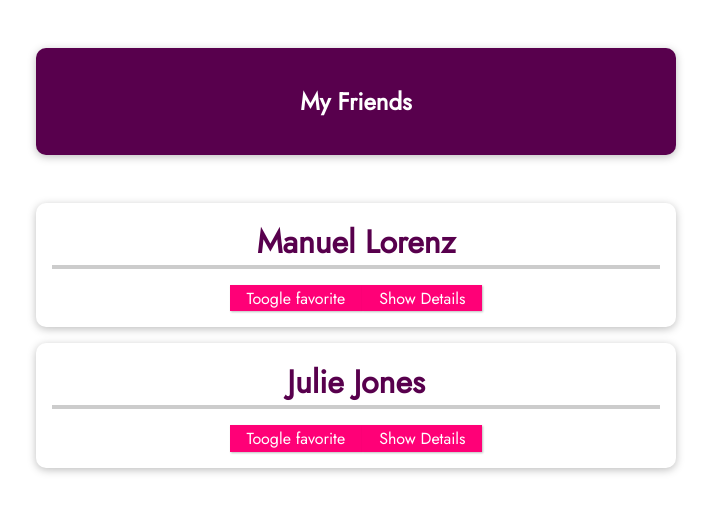
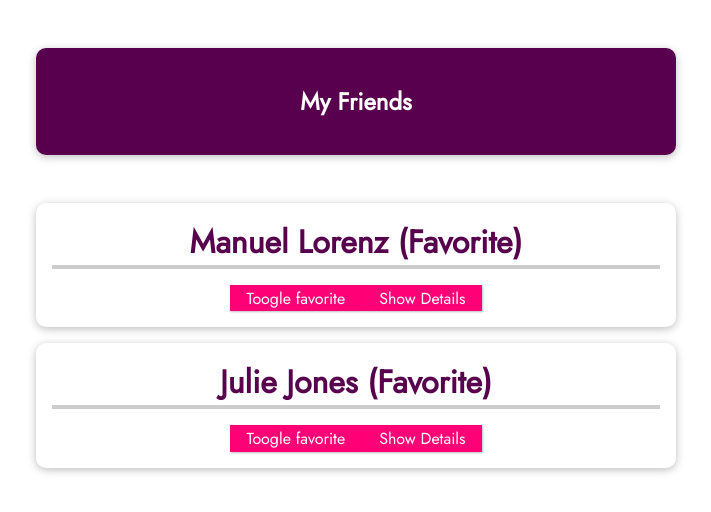
Before and after one commit to rpalvair/vue-formation, a Vue app in the folder vue-cli-01-a-new-vue-project/: page / in a window 1280 px wide. Shown: the top 512 px of the page, without its empty margins (284-995 px from the left). Built offline with nearby package versions, Linux system fonts and the light colour scheme.

Commit message:
feat: Fix friendIsFavorite data

```diff
--- a/vue-cli-01-a-new-vue-project/src/components/FriendContact.vue
+++ b/vue-cli-01-a-new-vue-project/src/components/FriendContact.vue
@@ -31,7 +31,7 @@ export default {
   data() {
     return {
       detailsAreVisible: false,
-      friendIsFavorite: this.isFavorite === "1" ? true : false,
+      friendIsFavorite: this.isFavorite,
     }
   },
   methods: {
```
